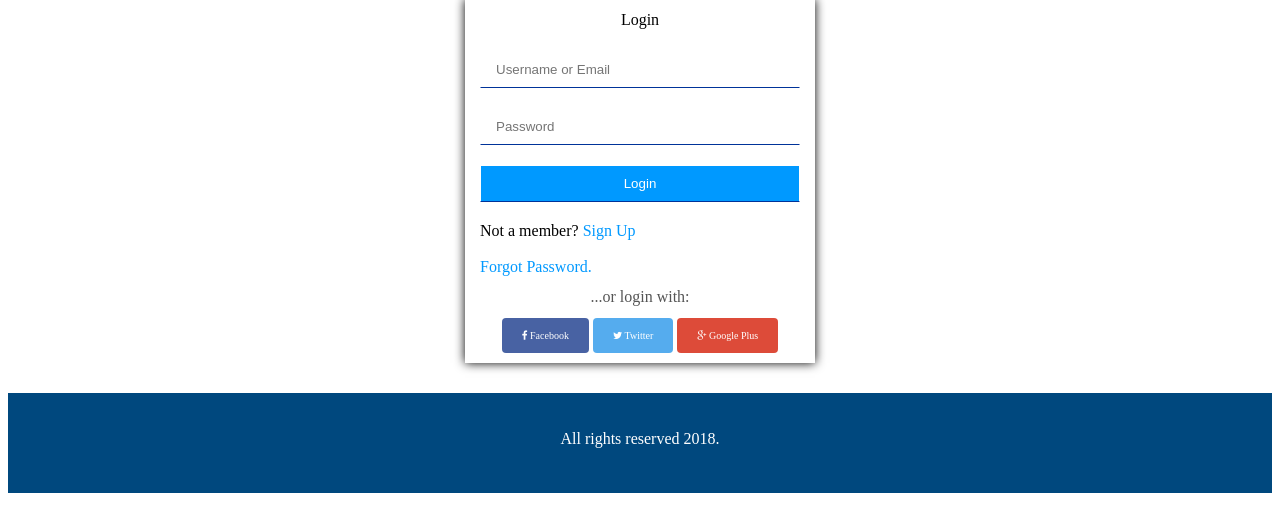
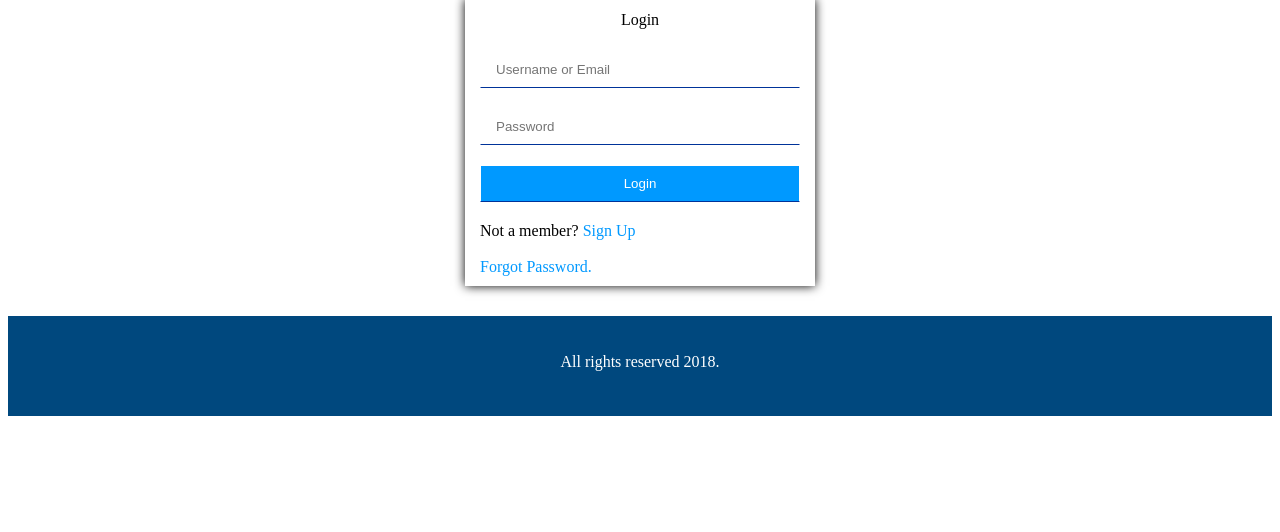
Before and after one commit to itsmenayrb/saad_info-system, a PHP site: page /login.php in a window 1280 px wide. Shown: the part 105-637 px from the top of the page. Run offline with PHP 8.4, Linux system fonts and the light colour scheme.

Commit message:
Removed unused buttons

```diff
--- a/login.php
+++ b/login.php
@@ -22,22 +22,7 @@
 				<div>
 					<br><a href="forgotpassword.php">Forgot Password.</a>
 				</div>
-				<div class="row">
-                    <div class="col-sm-6 col-sm-offset-3 social-login">
-                        <h3>...or login with:</h3>
-                        <div class="social-login-buttons">
-	                        <a class="btn btn-link-1 btn-link-1-facebook" href="#">
-	                        	<i class="fa fa-facebook"></i> Facebook
-	                        </a>
-	                        <a class="btn btn-link-1 btn-link-1-twitter" href="#">
-	                        	<i class="fa fa-twitter"></i> Twitter
-	                        </a>
-	                        <a class="btn btn-link-1 btn-link-1-google-plus" href="#">
-	                        	<i class="fa fa-google-plus"></i> Google Plus
-	                        </a>
-                        </div>
-                    </div>
-                </div>
+
 			</form>
 		</div>
 	</div>
```
